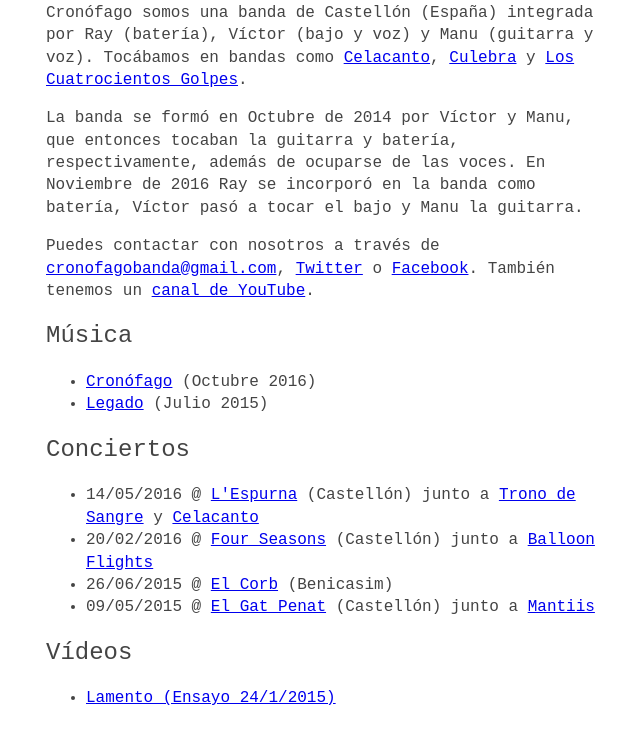
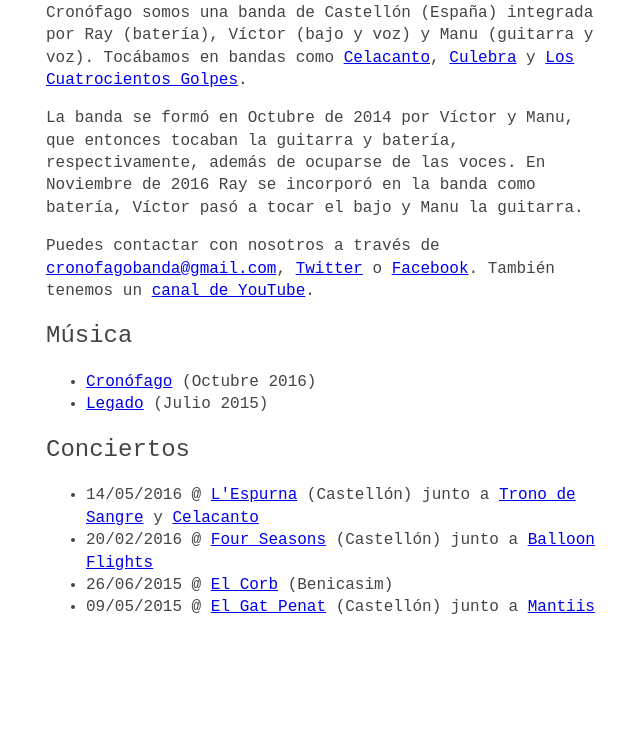
Before and after one commit to cronofago/cronofago.github.io, a plain HTML site: page index.html in a window 1280 px wide. Shown: the part 163-906 px from the top of the page, without its empty margins (319-959 px from the left). After the commit the page ends 828 px from the top, so only its background shows below. Drawn offline with Linux system fonts and the light colour scheme.

Commit message:
Quitar sección de vídeos.

```diff
--- a/index.html
+++ b/index.html
@@ -39,12 +39,6 @@
       <li>09/05/2015 @ <a href="https://www.facebook.com/elgat.penat">El Gat Penat</a> (Castellón) junto a <a href="http://mantiis.bandcamp.com/">Mantiis</a></li>
     </ul>
 
-    <h2>Vídeos</h2>
-
-    <ul>
-      <li><a href="https://www.youtube.com/watch?v=K9AEOFOeCGw">Lamento (Ensayo 24/1/2015)</a></li>
-    </ul>
-
   </div> <!-- #main -->
 
 </body>
```
